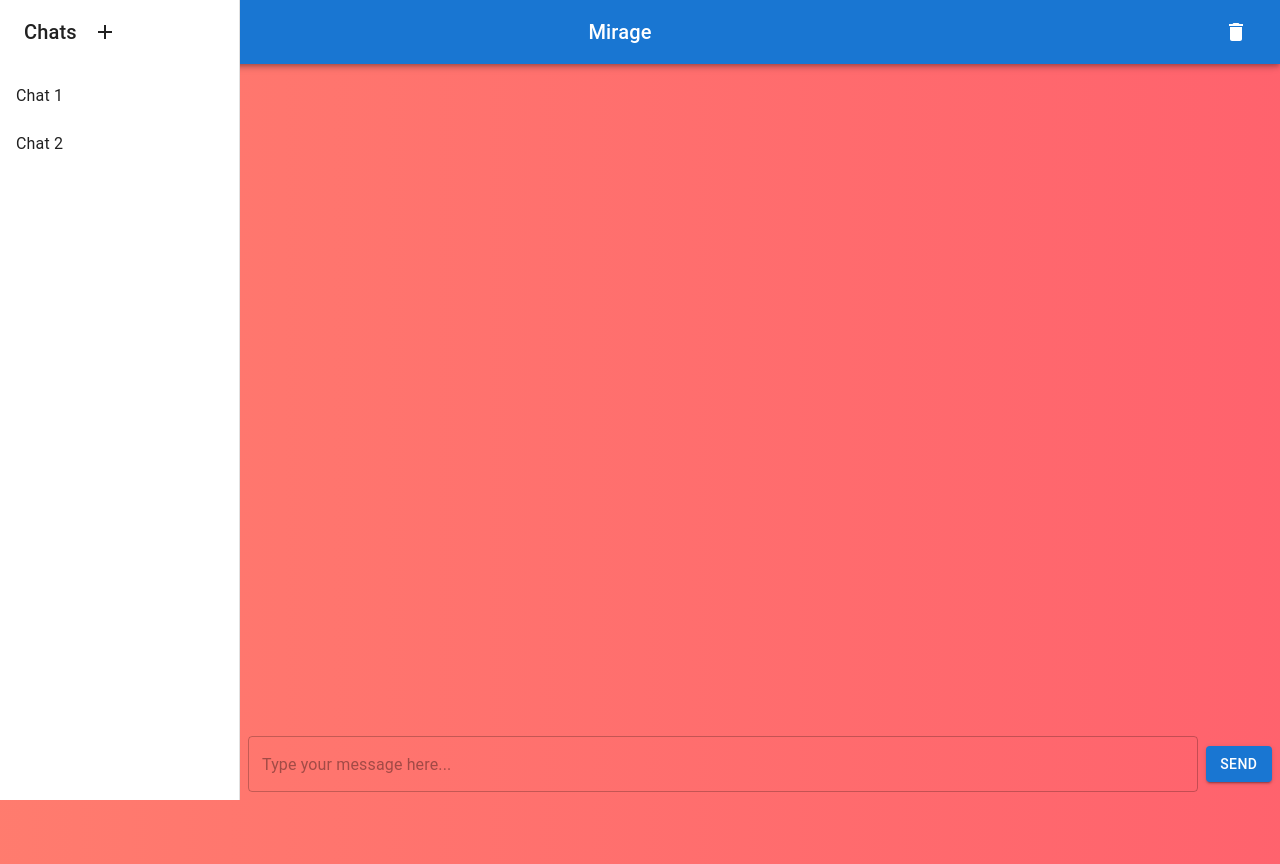
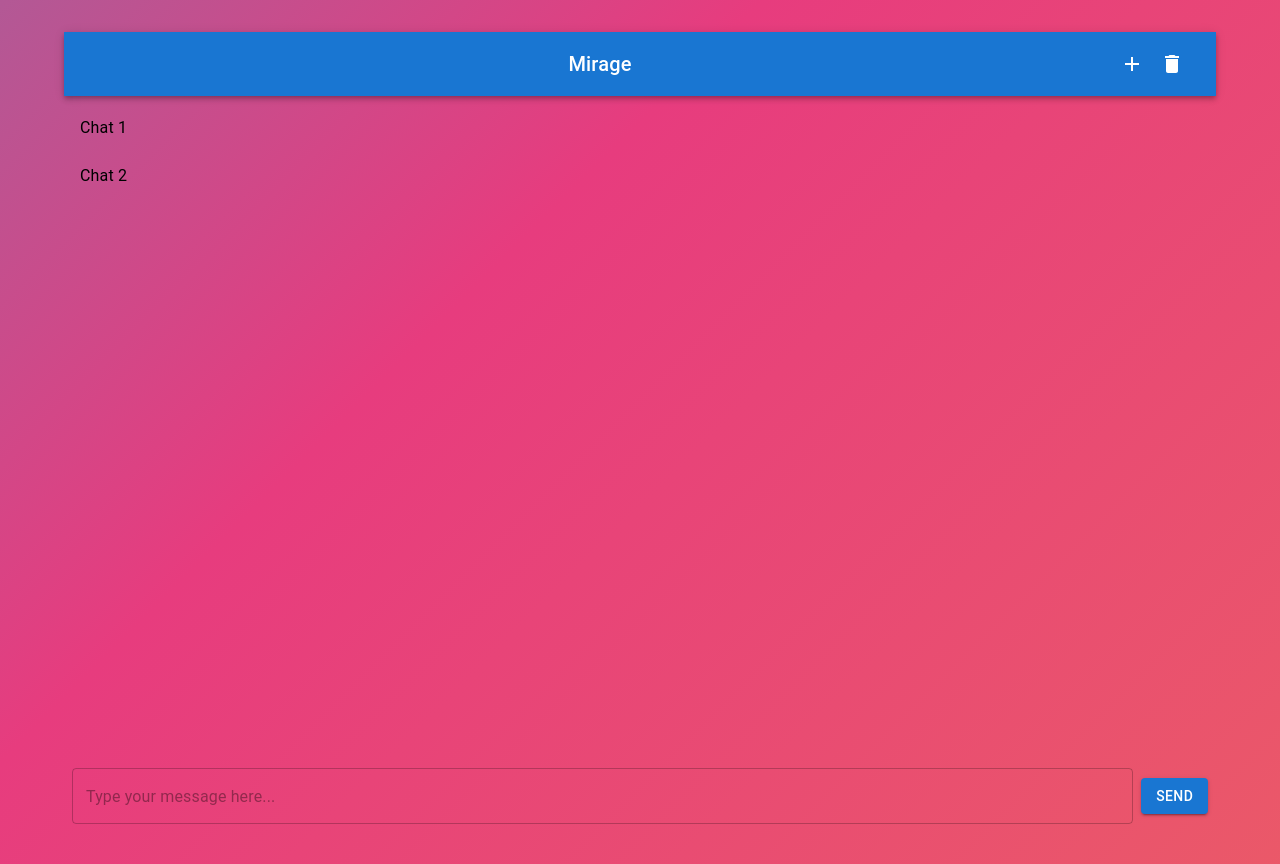
Before and after one commit to tfsingh/mirage, a React (Vite) app: page / in a window 1280 px wide. Built offline with nearby package versions, Linux system fonts and the light colour scheme.

Commit message:
Ui updates

```diff
--- a/src/Dashboard.tsx
+++ b/src/Dashboard.tsx
@@ -1,15 +1,10 @@
 import React, { useEffect, useState } from 'react';
-import { Box, Drawer, List, ListItem, ListItemText, TextField, Button, AppBar, Toolbar, Typography, IconButton, Container } from '@mui/material';
+import { Box, List, ListItem, ListItemText, TextField, Button, AppBar, Toolbar, Typography, IconButton, Container } from '@mui/material';
 import DeleteIcon from '@mui/icons-material/Delete';
 import AddIcon from '@mui/icons-material/Add';
 import Config from './Config';
 
-
-const drawerWidth = 240;
-const textFromNavbar = 60;
-
 const Dashboard = () => {
-
   const [chats, setChats] = useState([
     { model_name: 'Chat 1', model_id: 1 },
     { model_name: 'Chat 2', model_id: 2 },
@@ -23,7 +18,6 @@ const Dashboard = () => {
   const [currentMessage, setCurrentMessage] = useState('');
   const [messages, setMessages] = useState({});
   const [showConfig, setShowConfig] = useState(false);
-
 
   useEffect(() => {
     const storedMessages = localStorage.getItem('chat_messages');
@@ -40,7 +34,7 @@ const Dashboard = () => {
     const newMessage = { text: currentMessage, timestamp: new Date() };
     const updatedMessages = {
       ...messages,
-      [currentChat]: [...(messages[currentChat] || []), newMessage]
+      [currentChat]: [...(messages[currentChat] || []), newMessage],
     };
 
     setMessages(updatedMessages);
@@ -55,60 +49,45 @@ const Dashboard = () => {
   };
 
   if (showConfig) {
-    return <Config />
+    return <Config />;
   }
 
   return (
-    <Container className="dashboard-container">
-      <Box sx={{ display: 'flex', height: '100vh' }}>
-        <Drawer
-          sx={{
-            width: drawerWidth,
-            flexShrink: 0,
-            '& .MuiDrawer-paper': {
-              width: drawerWidth,
-              boxSizing: 'border-box',
-            },
-          }}
-          variant="permanent"
-          anchor="left"
-        >
+    <Container>
+      <Box sx={{ display: 'flex', height: '100vh', flexDirection: 'column' }}>
+        <AppBar position="static">
           <Toolbar>
-            <Typography variant="h6" noWrap component="div">
-              Chats
+            <Typography variant="h6" noWrap component="div" sx={{ flexGrow: 1 }}>
+              Mirage
             </Typography>
-            <IconButton color="inherit" onClick={() => setShowConfig(true)} sx={{ ml: 1 }}>
+            <IconButton color="inherit" onClick={() => setShowConfig(true)}>
               <AddIcon />
             </IconButton>
+            <IconButton color="inherit" onClick={handleClearChat}>
+              <DeleteIcon />
+            </IconButton>
+          </Toolbar>
+        </AppBar>
 
-          </Toolbar>
-
-          <List>
+        <Box sx={{ display: 'flex', flexGrow: 1 }}>
+          <List sx={{ width: '240px' }}>
             {chats.map((chat) => (
               <ListItem button key={chat.model_id} onClick={() => setCurrentChat(chat.model_id)}>
                 <ListItemText primary={chat.model_name} />
               </ListItem>
             ))}
           </List>
-        </Drawer>
 
-        <Box component="main" sx={{ flexGrow: 1, display: 'flex', flexDirection: 'column' }}>
-          <AppBar position="fixed" >
-            <Toolbar>
-              <Typography variant="h6" noWrap component="div" sx={{ flexGrow: 1 }}>
-                Mirage
+          <Box sx={{ flexGrow: 1, overflow: 'auto', p: 3 }}>
+            {messages[currentChat]?.map((msg, index) => (
+              <Typography key={index} sx={{ textAlign: 'left' }}>
+                {msg.text}
               </Typography>
-              <IconButton color="inherit" onClick={handleClearChat}>
-                <DeleteIcon />
-              </IconButton>
-            </Toolbar>
-          </AppBar>
-          <Box sx={{ flexGrow: 1, overflow: 'auto', p: 3, display: 'flex', flexDirection: 'column', position: 'fixed', top: textFromNavbar, left: drawerWidth, right: 0 }}>
-            {messages[currentChat]?.map((msg, index) => (
-              <Typography key={index} sx={{ textAlign: 'left' }}>{msg.text}</Typography>
             ))}
           </Box>
-          <Box sx={{ p: 1, display: 'flex', alignItems: 'center', position: 'fixed', bottom: 0, left: drawerWidth, right: 0 }}>
+        </Box>
+
+        <Box sx={{ p: 1, display: 'flex', alignItems: 'center' }}>
           <TextField
             fullWidth
             variant="outlined"
@@ -121,7 +100,6 @@ const Dashboard = () => {
           </Button>
         </Box>
       </Box>
-      </Box>
     </Container>
   );
 };
--- a/src/index.css
+++ b/src/index.css
@@ -13,12 +13,14 @@ body {
 body {
   margin: 0;
   padding: 0;
-  background: linear-gradient(270deg, #ff5f6d, #ffc371);
+  background: linear-gradient(-45deg, #ee7752, #e73c7e, #23a6d5, #23d5ab);
   background-size: 400% 400%;
-  animation: gradientAnimation 15s ease infinite;
+  -webkit-animation: Gradient 15s ease infinite;
+  -moz-animation: Gradient 15s ease infinite;
+  animation: Gradient 15s ease infinite;
 }
 
-@keyframes gradientAnimation {
+@-moz-keyframes Gradient {
   0% {
     background-position: 0% 50%;
   }
@@ -29,3 +31,15 @@ body {
     background-position: 0% 50%;
   }
 }
+
+@keyframes Gradient {
+  0% {
+    background-position: 0% 50%;
+  }
+  50% {
+    background-position: 100% 50%;
+  }
+  100% {
+    background-position: 0% 50%;
+  }
+}
```
Lines whose indentation alone changed are shown as unchanged.
